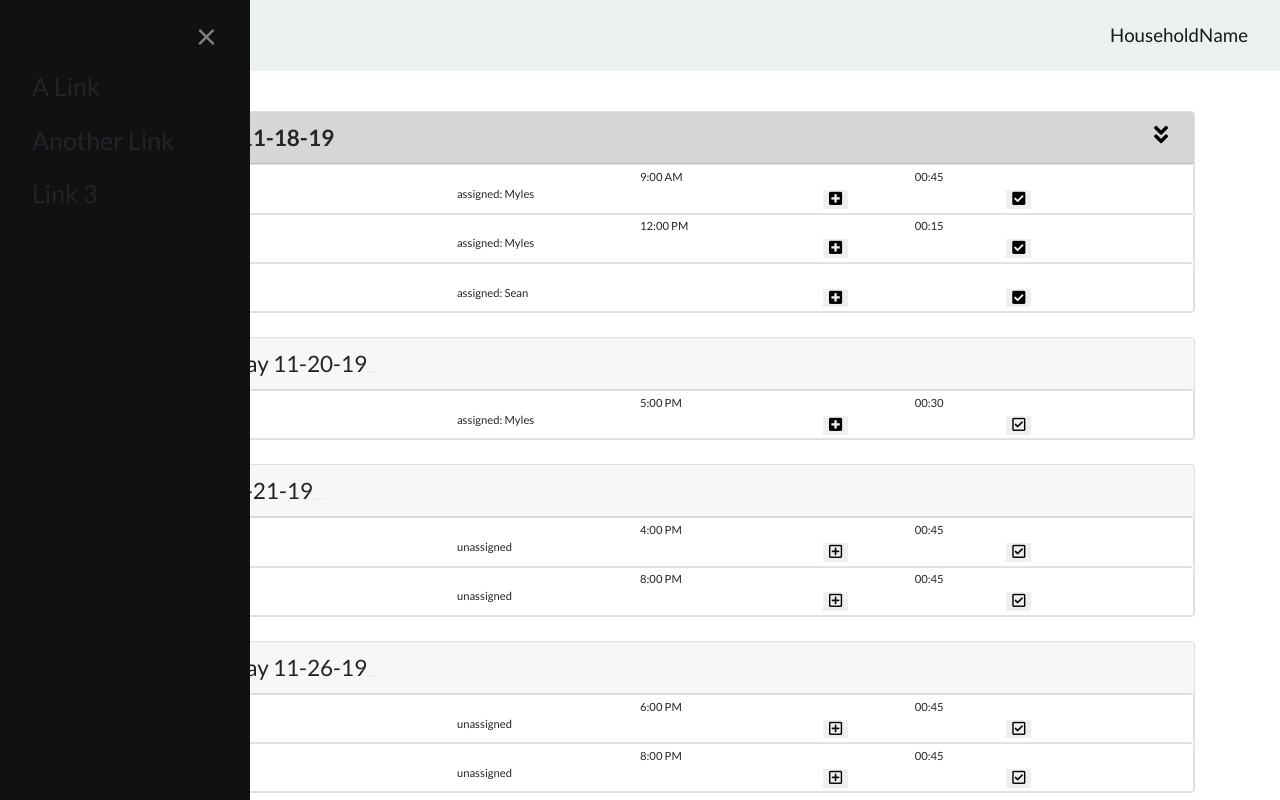
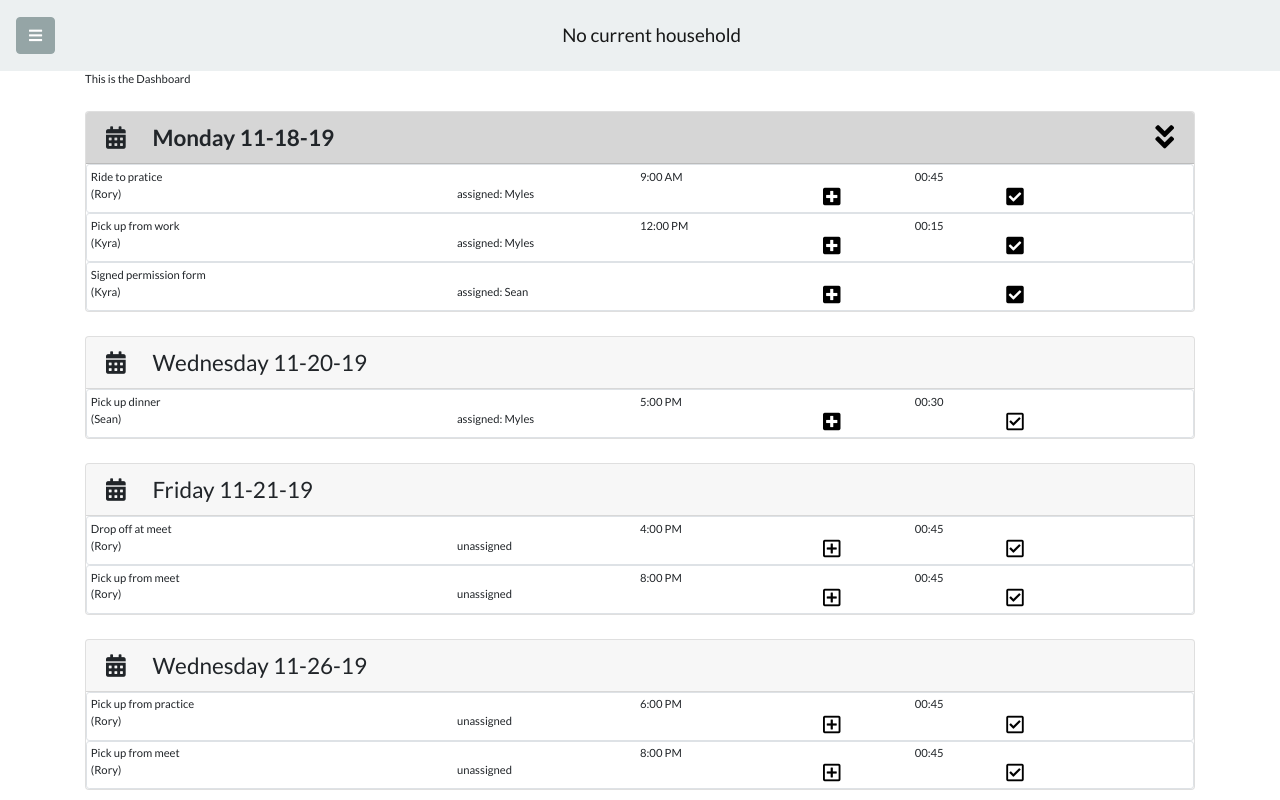
Before and after one commit to LandGod/Parent-Trap, a React (Create React App) app in the folder client/: page /dashboard in a window 1280 px wide. Shown: the top 800 px of the page. Built offline with nearby package versions, Linux system fonts and the light colour scheme.

Commit message:
Added additional comments to TopNav, SideNav, associated stylesheet, and Dashboard.js. Changed SideNav anchor tags to button tags and then removed default button styling via the style.css in that folder.

```diff
--- a/client/src/components/SideNav/index.js
+++ b/client/src/components/SideNav/index.js
@@ -2,33 +2,30 @@ import React, { Component } from "react";
 import "./style.css";
 
 class SideNav extends Component {
-
   state = {
-        open: true,
-        navWidth: {'width': '250px'}
+    open: false, // Defaults to closed state
+    navWidth: { width: "0" } // Defaults to closed state (open state is 250px)
   };
 
   openNav = () => {
-        this.setState({ navWidth: {'width': '250px'}, open: true })
+    this.setState({ navWidth: { width: "250px" }, open: true });
   };
 
   closeNav = () => {
-        this.setState({ navWidth: {'width': '0'}, open: false })
+    this.setState({ navWidth: { width: "0" }, open: false });
   };
 
   render() {
     return (
-
       <div id="mySidenav" className="sidenav" style={this.state.navWidth}>
-
-                <a className="closebtn" onClick={this.closeNav}>&times;</a>
-                <a>A Link</a>
-                <a>Another Link</a>
-                <a>Link 3</a>
-
+        <button className="closebtn" onClick={this.closeNav}>
+          &times; {/* X symbol html code */}
+        </button>
+        <button>Link 1</button>
+        <button>Link 2</button>
+        <button>Link 3</button>
       </div>
-
-        )
+    );
   }
 }
 
--- a/client/src/components/SideNav/style.css
+++ b/client/src/components/SideNav/style.css
@@ -12,8 +12,21 @@
   transition: 0.5s; /* 0.5 second transition effect to slide in the sidenav */
 }
 
+/* Remove all default styling from buttons */
+button {
+  font-size: 100%;
+  font-family: inherit;
+  border: 0;
+  padding: 0;
+  background: none;
+}
+
+button:focus {
+  outline: none;
+}
+
 /* The navigation menu links */
-.sidenav a {
+.sidenav button {
   padding: 8px 8px 8px 32px;
   text-decoration: none;
   font-size: 25px;
@@ -23,7 +36,7 @@
 }
 
 /* When you mouse over the navigation links, change their color */
-.sidenav a:hover {
+.sidenav button:hover {
   color: #f1f1f1;
 }
 
--- a/client/src/components/TopNav/index.js
+++ b/client/src/components/TopNav/index.js
@@ -3,9 +3,20 @@ import React from "react";
 function TopNav(props) {
   return (
     <div>
+
+      {/* Bootstrap navbar */}
       <nav className="navbar navbar-light bg-light">
-          <button onClick={props.slideOut}>NavPanel</button>
-        <span className="navbar-brand mb-0 h1 text-center">HouseholdName</span>
+
+        {/* Hamburger menue button which activates popout side-nav */}
+        <button className="btn btn-secondary" onClick={props.slideOut}>
+          {/* Font awesome hamburger/bars menue icon */}
+          <i className="fas fa-bars"></i>
+        </button>
+
+        <span className="navbar-brand mb-0 h1">{props.householdName}</span>
+
+        {/* This blank span keeps title centered with current row justifcation settings */}
+        <span> </span>
       </nav>
     </div>
   );
--- a/client/src/pages/Dashboard.js
+++ b/client/src/pages/Dashboard.js
@@ -8,6 +8,12 @@ import TopNav from "../components/TopNav";
 import "./style/dashboard.css";
 
 class Dashboard extends Component {
+
+  // Define state for Dahsboard object
+  state = {
+    householdName: "No current household", // HouseholdName defaults to an error and should be updated when loading other household info
+  };
+
   // Attaching ref to SideNav so that we can access its internal state
   // We can now access functions from SideNav using: this.SideNav.current.someFunction()
   sidenavRef = React.createRef();
@@ -29,7 +35,10 @@ class Dashboard extends Component {
         <SideNav ref={this.sidenavRef} />
         {/* The below div exists purely to allow clicking off of the side-nav to close it. Putting that functionality into Container did not work. */}
         <div onClick={this.closeNav}>
-          <TopNav slideOut={this.openNav} />
+          <TopNav
+          slideOut={this.openNav}
+          householdName={this.state.householdName}
+          />
           <Container>
             <Row>
               <Col size="md-12 fluid">
```
Lines whose indentation alone changed are shown as unchanged.
